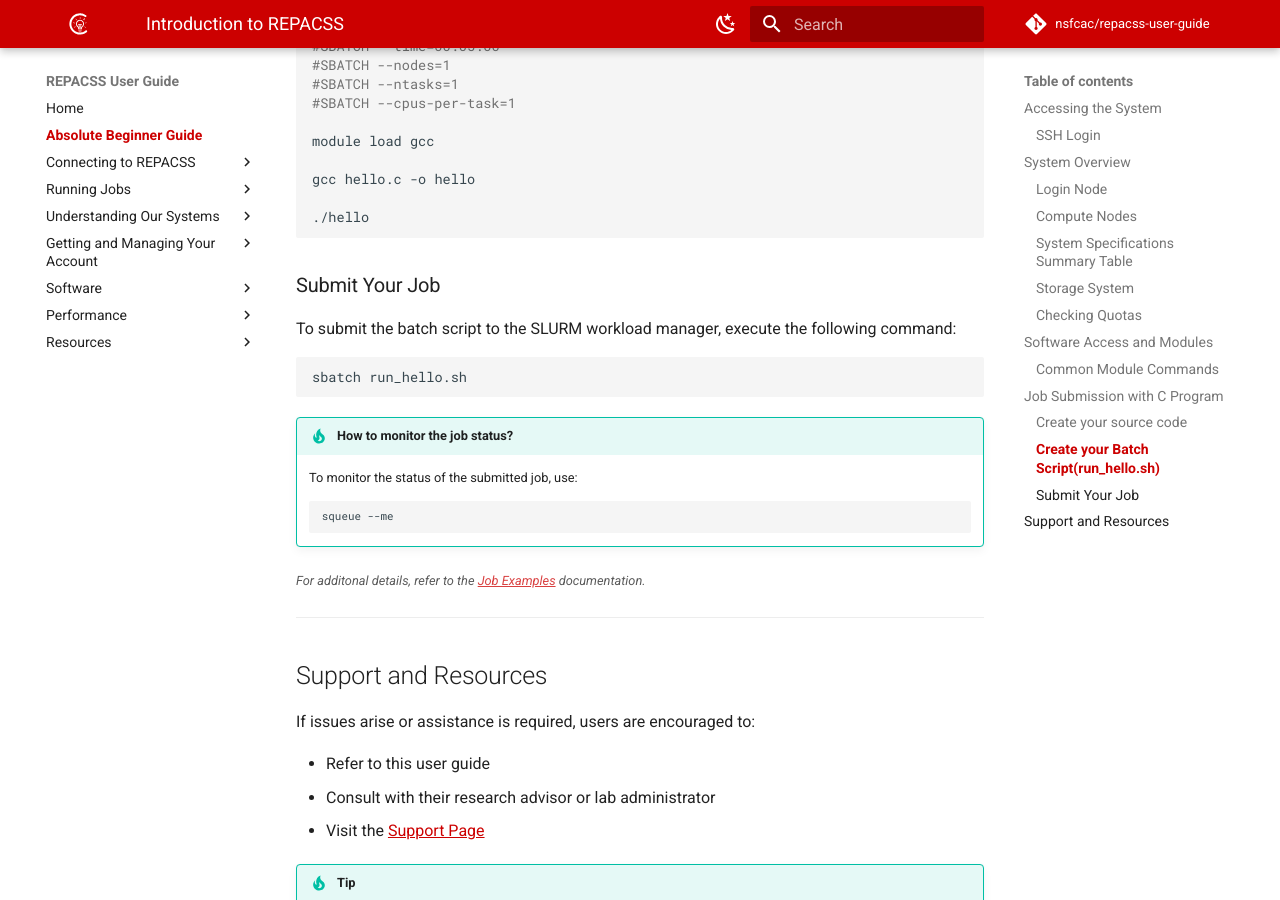
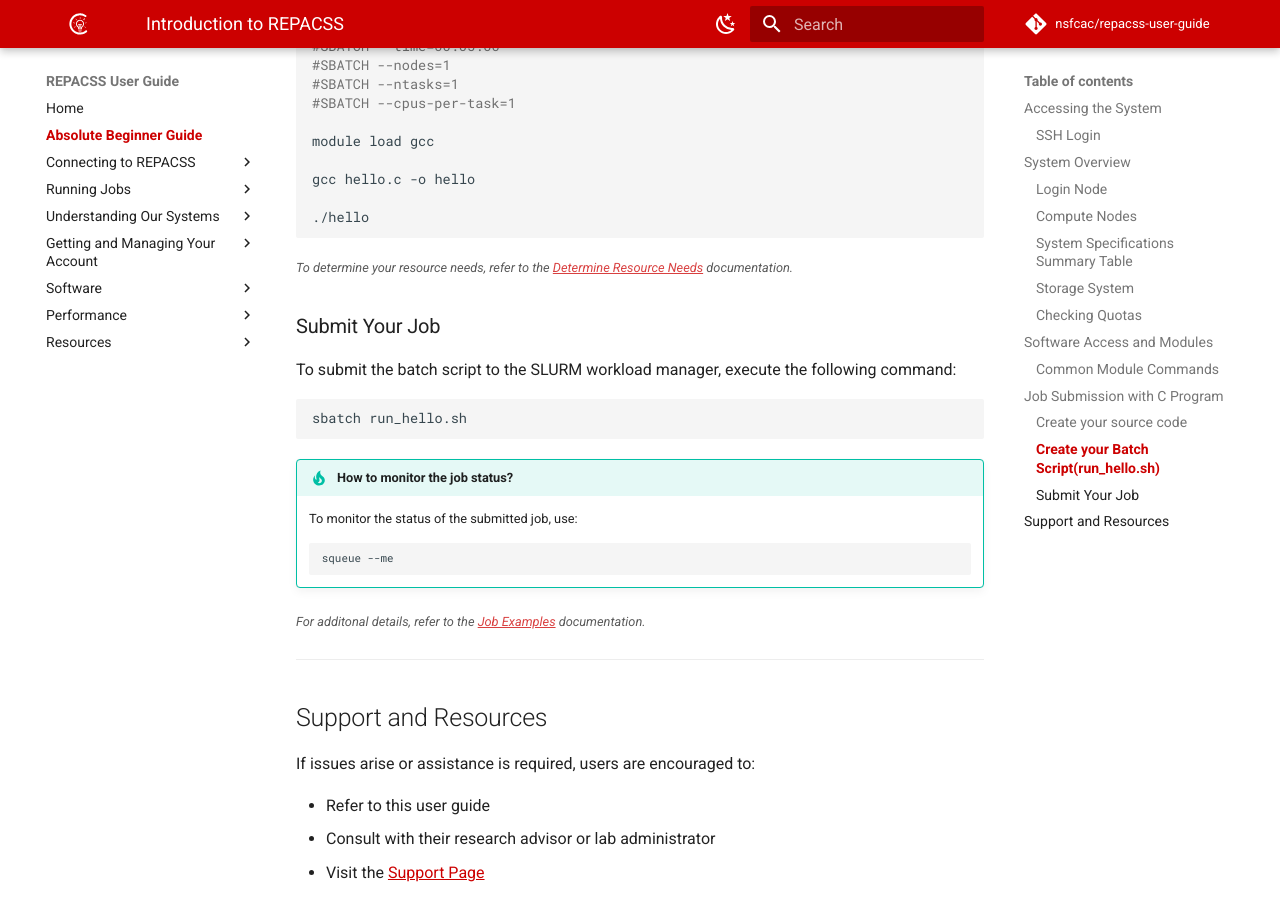
Before and after one commit to nsfcac/repacss-user-guide, an MkDocs documentation site: the page built from docs/absolute-beginner-guide.md, in a window 1280 px wide and 900 px high, scrolled down 4013 px. Built offline with MkDocs 1.6.1 and Material for MkDocs 9.7.7, drawn with Linux system fonts in a browser that asks for light colours; comment, search, counter and statistics services are not loaded.

Commit message:
Adding referal to the determine resource needs page.

````diff
--- a/docs/absolute-beginner-guide.md
+++ b/docs/absolute-beginner-guide.md
@@ -198,6 +198,7 @@ gcc hello.c -o hello
 
 ./hello
 ```
+<small>*To determine your resource needs, refer to the [Determine Resource Needs](running-jobs/determining-resource-requirements.md) documentation.*</small>
 
 ### Submit Your Job
 To submit the batch script to the SLURM workload manager, execute the following command:
````
